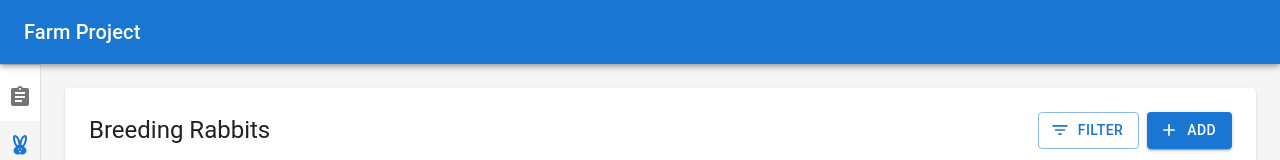
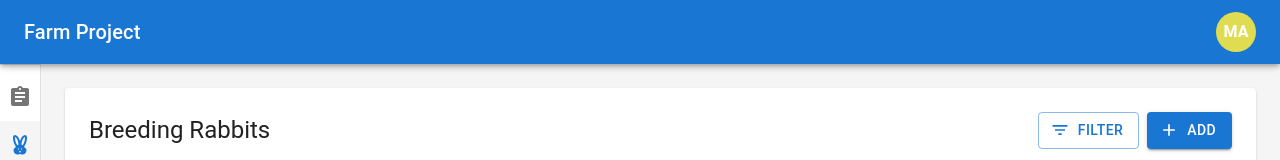
Before and after one commit to MaxNoragami/FarmProject, a React (Vite) app in the folder FarmProject.React/: page /rabbits in a window 1280 px wide. Shown: the top 160 px of the page. Built offline with nearby package versions, Linux system fonts and the light colour scheme.

Commit message:
feat: add avatar/user section in the toolbar

```diff
--- a/FarmProject.React/package.json
+++ b/FarmProject.React/package.json
@@ -13,6 +13,7 @@
     "@emotion/react": "^11.14.0",
     "@emotion/styled": "^11.14.0",
     "@fontsource/roboto": "^5.2.6",
+    "@hookform/resolvers": "^5.1.1",
     "@mui/icons-material": "^7.1.2",
     "@mui/material": "^7.1.2",
     "@mui/x-date-pickers": "^8.5.3",
@@ -20,7 +21,9 @@
     "react": "^19.1.0",
     "react-dom": "^19.1.0",
     "react-helmet-async": "^2.0.5",
-    "react-router-dom": "^7.6.2"
+    "react-hook-form": "^7.58.1",
+    "react-router-dom": "^7.6.2",
+    "zod": "^3.25.67"
   },
   "devDependencies": {
     "@eslint/js": "^9.25.0",
--- a/FarmProject.React/src/BaseLayout.tsx
+++ b/FarmProject.React/src/BaseLayout.tsx
@@ -15,6 +15,7 @@ import BottomNavigationAction from '@mui/material/BottomNavigationAction';
 import useMediaQuery from '@mui/material/useMediaQuery';
 import { Assignment, Bento, CrueltyFree, Favorite } from '@mui/icons-material';
 import { useNavigate, useLocation, Outlet } from 'react-router-dom';
+import UserAvatar from './components/common/UserAvatar';
 
 const drawerWidth = 41;
 
@@ -73,10 +74,11 @@ const BaseLayout = () => {
             }}>
                 <CssBaseline />
                 <AppBar position="fixed" sx={{ width: '100%' }}>
-                    <Toolbar>
+                    <Toolbar sx={{ display: 'flex', justifyContent: 'space-between' }}>
                         <Typography variant="h6" noWrap component="div">
                             Farm Project
                         </Typography>
+                        <UserAvatar />
                     </Toolbar>
                 </AppBar>
 
@@ -126,10 +128,11 @@ const BaseLayout = () => {
         <Box sx={{ display: 'flex', height: '100vh', width: '100vw' }}>
             <CssBaseline />
             <AppBar position="fixed" sx={{ width: '100%' }}>
-                <Toolbar>
+                <Toolbar sx={{ display: 'flex', justifyContent: 'space-between' }}>
                     <Typography variant="h6" noWrap component="div">
                         Farm Project
                     </Typography>
+                    <UserAvatar />
                 </Toolbar>
             </AppBar>
             <Drawer variant="permanent">
--- /dev/null
+++ b/FarmProject.React/src/components/common/UserAvatar.tsx
@@ -0,0 +1,161 @@
+import React, { useState, useRef, useEffect } from 'react';
+import { Avatar, Box, Typography, Collapse, Button, Paper, Divider, Fade, ClickAwayListener } from '@mui/material';
+import { Logout } from '@mui/icons-material';
+import { useUser } from '../../contexts/UserContext';
+
+const UserAvatar: React.FC = () => {
+  const { user, setUser } = useUser();
+  const [expanded, setExpanded] = useState(false);
+
+  if (!user) return null;
+
+  const handleAvatarClick = () => {
+    setExpanded(!expanded);
+  };
+
+  const handleClickAway = () => {
+    setExpanded(false);
+  };
+
+  const handleLogout = () => {
+    setUser(null);
+    setExpanded(false);
+  };
+
+  const getInitials = (firstName: string, lastName: string) => {
+    return `${firstName.charAt(0)}${lastName.charAt(0)}`.toUpperCase();
+  };
+
+  const getAvatarColor = (name: string) => {
+    let hash = 0;
+    for (let i = 0; i < name.length; i++) {
+      hash = name.charCodeAt(i) + ((hash << 5) - hash);
+    }
+    const hue = hash % 360;
+    return `hsl(${hue}, 70%, 60%)`;
+  };
+
+  const formatDisplayName = (firstName: string, lastName: string) => {
+    const maxFirstNameLength = 12;
+    const maxLastNameLength = 24;
+
+    let displayFirstName = firstName;
+    let displayLastName = lastName;
+
+    if (firstName.length > maxFirstNameLength) {
+      displayFirstName = `${firstName.charAt(0)}.`;
+    }
+    if (lastName.length > maxLastNameLength) {
+      displayLastName = `${lastName.substring(0, maxLastNameLength - 3)}...`;
+    }
+
+    return `${displayFirstName} ${displayLastName}`;
+  };
+
+  return (
+    <ClickAwayListener onClickAway={handleClickAway}>
+      <Box sx={{ position: 'relative' }}>
+        <Box
+          sx={{
+            display: 'flex',
+            alignItems: 'center',
+            cursor: 'pointer',
+            transition: 'all 0.3s cubic-bezier(0.4, 0, 0.2, 1)',
+            borderRadius: 3,
+            px: expanded ? 2 : 0,
+            py: 1,
+            backgroundColor: expanded ? 'rgba(0, 0, 0, 0.04)' : 'transparent',
+            '&:hover': {
+              backgroundColor: 'rgba(0, 0, 0, 0.04)'
+            }
+          }}
+          onClick={handleAvatarClick}
+        >
+          <Avatar
+            sx={{
+              bgcolor: getAvatarColor(user.FirstName + user.LastName),
+              width: 40,
+              height: 40,
+              fontSize: '1rem',
+              fontWeight: 'bold',
+              transition: 'all 0.3s cubic-bezier(0.4, 0, 0.2, 1)'
+            }}
+          >
+            {getInitials(user.FirstName, user.LastName)}
+          </Avatar>
+
+          <Collapse
+            orientation="horizontal"
+            in={expanded}
+            timeout={300}
+            easing="cubic-bezier(0.4, 0, 0.2, 1)"
+          >
+            <Box sx={{ ml: 2, minWidth: 120 }}>
+              <Typography variant="body2" fontWeight="medium" noWrap>
+                {formatDisplayName(user.FirstName, user.LastName)}
+              </Typography>
+            </Box>
+          </Collapse>
+        </Box>
+
+        <Fade
+          in={expanded}
+          timeout={200}
+          easing="cubic-bezier(0.4, 0, 0.2, 1)"
+        >
+          <Paper
+            sx={{
+              position: 'absolute',
+              top: '100%',
+              right: 0,
+              mt: 1,
+              p: 2,
+              minWidth: 220,
+              zIndex: 1300,
+              boxShadow: '0 8px 32px rgba(0, 0, 0, 0.12)',
+              borderRadius: 2,
+              transform: expanded ? 'translateY(0)' : 'translateY(-8px)',
+              transition: 'transform 0.2s cubic-bezier(0.4, 0, 0.2, 1)'
+            }}
+          >
+            <Box sx={{ mb: 2 }}>
+              <Typography variant="body2" color="text.secondary" gutterBottom>
+                Email
+              </Typography>
+              <Typography variant="body2" fontWeight="medium">
+                {user.email}
+              </Typography>
+            </Box>
+
+            <Box sx={{ mb: 2 }}>
+              <Typography variant="body2" color="text.secondary" gutterBottom>
+                Role
+              </Typography>
+              <Typography variant="body2" fontWeight="medium">
+                {user.role}
+              </Typography>
+            </Box>
+
+            <Divider sx={{ my: 1 }} />
+
+            <Button
+              fullWidth
+              variant="outlined"
+              color="error"
+              startIcon={<Logout />}
+              onClick={handleLogout}
+              sx={{
+                mt: 1,
+                transition: 'all 0.2s ease'
+              }}
+            >
+              Logout
+            </Button>
+          </Paper>
+        </Fade>
+      </Box>
+    </ClickAwayListener>
+  );
+};
+
+export default UserAvatar;
--- /dev/null
+++ b/FarmProject.React/src/contexts/UserContext.tsx
@@ -0,0 +1,38 @@
+import React, { createContext, useContext, useState } from 'react';
+import type { User, UserContextType } from '../types/User';
+
+const UserContext = createContext<UserContextType | undefined>(undefined);
+
+export const useUser = () => {
+  const context = useContext(UserContext);
+  if (context === undefined) {
+    throw new Error('useUser must be used within a UserProvider');
+  }
+  return context;
+};
+
+interface UserProviderProps {
+  children: React.ReactNode;
+}
+
+export const UserProvider: React.FC<UserProviderProps> = ({ children }) => {
+  // Mock user data
+  const [user, setUser] = useState<User | null>({
+    sub: "alexeimaxim2004@gmail.com",
+    email: "alexeimaxim2004@gmail.com",
+      FirstName: "Maxim",
+      LastName: "Alexei",
+    role: "Worker",
+    nbf: 1750775918,
+    exp: 1750783118,
+    iat: 1750775918,
+    iss: "AuthAPI",
+    aud: "Swagger-Client"
+  });
+
+  return (
+    <UserContext.Provider value={{ user, setUser }}>
+      {children}
+    </UserContext.Provider>
+  );
+};
--- a/FarmProject.React/src/main.tsx
+++ b/FarmProject.React/src/main.tsx
@@ -8,11 +8,13 @@ import RabbitsPage from './pages/RabbitsPage'
 import TasksPage from './pages/TasksPage'
 import CagesPage from './pages/CagesPage'
 import PairsPage from './pages/PairsPage'
+import { UserProvider } from './contexts/UserContext'
 
 
 createRoot(document.getElementById('root')!).render(
   <StrictMode>
     <HelmetProvider>
+      <UserProvider>
         <BrowserRouter>
           <Routes>
             <Route path="/" element={<BaseLayout />}>
@@ -24,6 +26,7 @@ createRoot(document.getElementById('root')!).render(
             </Route>
           </Routes>
         </BrowserRouter>
+      </UserProvider>
     </HelmetProvider>
   </StrictMode>,
 )
--- /dev/null
+++ b/FarmProject.React/src/types/User.ts
@@ -0,0 +1,17 @@
+export interface User {
+  sub: string;
+  email: string;
+  FirstName: string;
+  LastName: string;
+  role: string;
+  nbf: number;
+  exp: number;
+  iat: number;
+  iss: string;
+  aud: string;
+}
+
+export interface UserContextType {
+  user: User | null;
+  setUser: (user: User | null) => void;
+}
```
Lines whose indentation alone changed are shown as unchanged.
